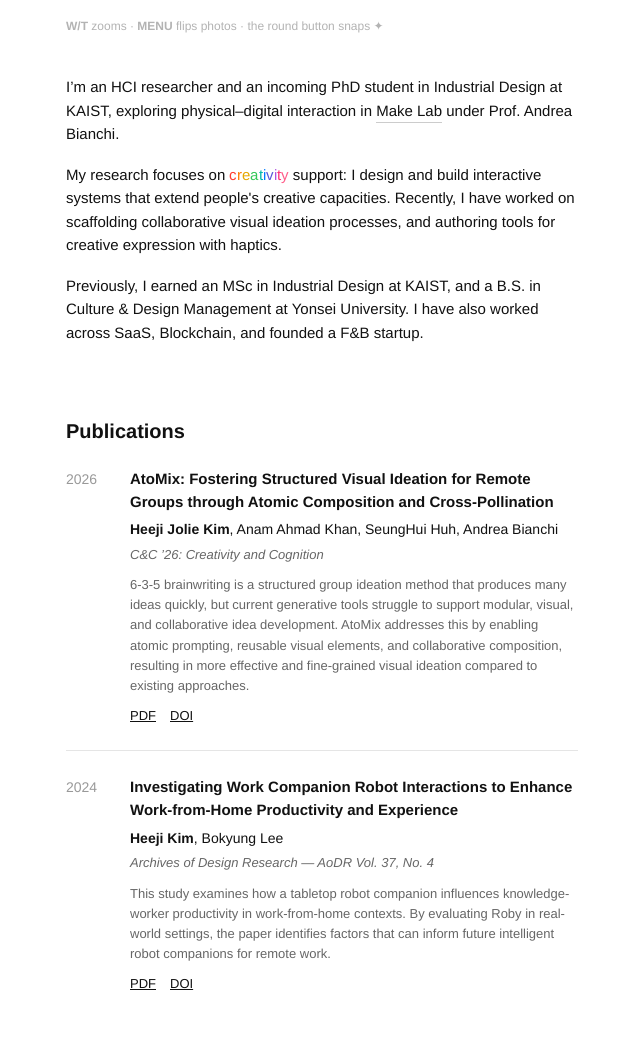
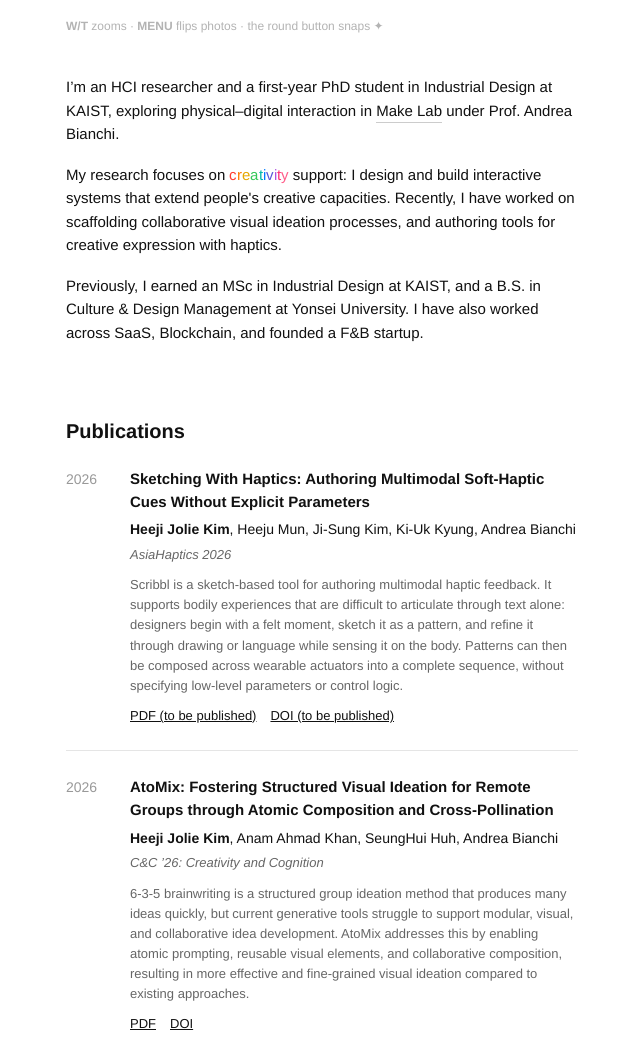
Before and after one commit to joliekim/joliekim.github.io, a plain HTML site: page index.html in a window 1280 px wide. Shown: the part 520-1558 px from the top of the page, without its empty margins (318-958 px from the left). Drawn offline with Linux system fonts and the light colour scheme.

Commit message:
added asia haptics

```diff
--- a/index.html
+++ b/index.html
@@ -54,7 +54,7 @@
         <p class="camera-hint"><span>W/T</span> zooms &middot; <span>MENU</span> flips photos &middot; the round button snaps &#10022;</p>
 
         <section class="bio">
-            <p>I&rsquo;m an HCI researcher and an incoming PhD student in Industrial Design at KAIST, exploring physical&ndash;digital interaction in <a href="https://make.kaist.ac.kr/" target="_blank" rel="noreferrer">Make Lab</a> under Prof. Andrea Bianchi.</p>
+            <p>I&rsquo;m an HCI researcher and a first-year PhD student in Industrial Design at KAIST, exploring physical&ndash;digital interaction in <a href="https://make.kaist.ac.kr/" target="_blank" rel="noreferrer">Make Lab</a> under Prof. Andrea Bianchi.</p>
             <p>My research focuses on <span class="rainbow"><span>c</span><span>r</span><span>e</span><span>a</span><span>t</span><span>i</span><span>v</span><span>i</span><span>t</span><span>y</span></span> support: I design and build interactive systems that extend people's creative capacities. Recently, I have worked on scaffolding collaborative visual ideation processes, and authoring tools for creative expression with haptics.</p>
             <p>Previously, I earned an MSc in Industrial Design at KAIST, and a B.S. in Culture &amp; Design Management at Yonsei University. I have also worked across SaaS, Blockchain, and founded a F&B startup.</p>
         </section>
@@ -62,6 +62,19 @@
         <section class="section" id="publications">
             <h2>Publications</h2>
             <ul class="pub-list">
+                <li class="pub-item">
+                    <span class="pub-year">2026</span>
+                    <div class="pub-body">
+                        <p class="pub-title">Sketching With Haptics: Authoring Multimodal Soft-Haptic Cues Without Explicit Parameters</p>
+                        <p class="pub-authors"><strong>Heeji Jolie Kim</strong>, Heeju Mun, Ji-Sung Kim, Ki-Uk Kyung, Andrea Bianchi</p>
+                        <p class="pub-venue">AsiaHaptics 2026</p>
+                        <p class="pub-abstract"> Scribbl is a sketch-based tool for authoring multimodal haptic feedback. It supports bodily experiences that are difficult to articulate through text alone: designers begin with a felt moment, sketch it as a pattern, and refine it through drawing or language while sensing it on the body. Patterns can then be composed across wearable actuators into a complete sequence, without specifying low-level parameters or control logic.</p>
+                        <p class="pub-links">
+                            <a href="">PDF (to be published)</a>
+                            <a href="">DOI (to be published)</a>
+                        </p>
+                    </div>
+                </li>
                 <li class="pub-item">
                     <span class="pub-year">2026</span>
                     <div class="pub-body">
```
